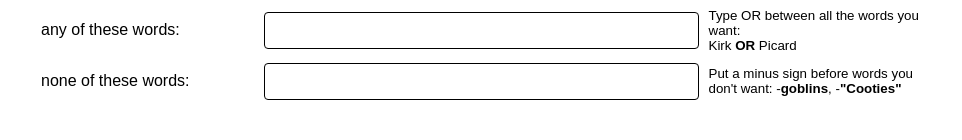
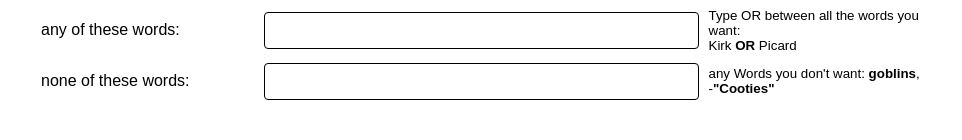
Before and after one commit to JefMcD/JefMcD.github.io, a plain HTML site: page advanced-search.html in a window 1280 px wide. Shown: the part 306-446 px from the top of the page, without its empty margins (159-1121 px from the left). Drawn offline with Linux system fonts and the light colour scheme.

Commit message:
descriptive text error fix

```diff
--- a/advanced-search.html
+++ b/advanced-search.html
@@ -47,7 +47,7 @@
 
                     <label for="none"  class ="adv-search-label">none of these words:</label>
                     <input class="adv-search-field" name="as_eq" placeholder="" type="text">
-                    <span class ="adv-deskonly-label">Put a minus sign before words you don't want: -<b>goblins</b>, -<b>"Cooties"</b></span>
+                    <span class ="adv-deskonly-label">any Words you don't want: <b>goblins</b>, -<b>"Cooties"</b></span>
 
                 </div>
 
```
Also changed, not shown: 1 other file.
